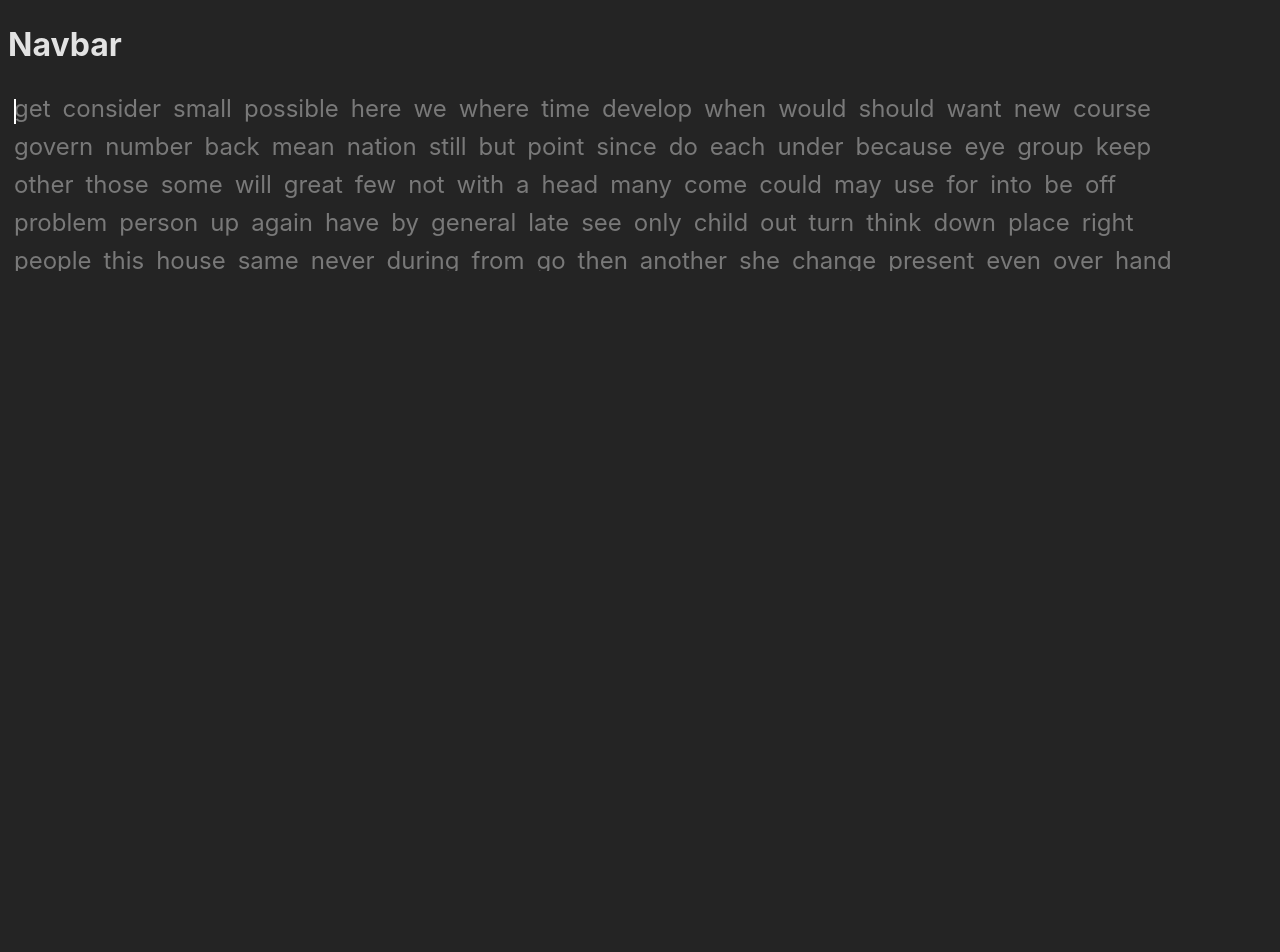
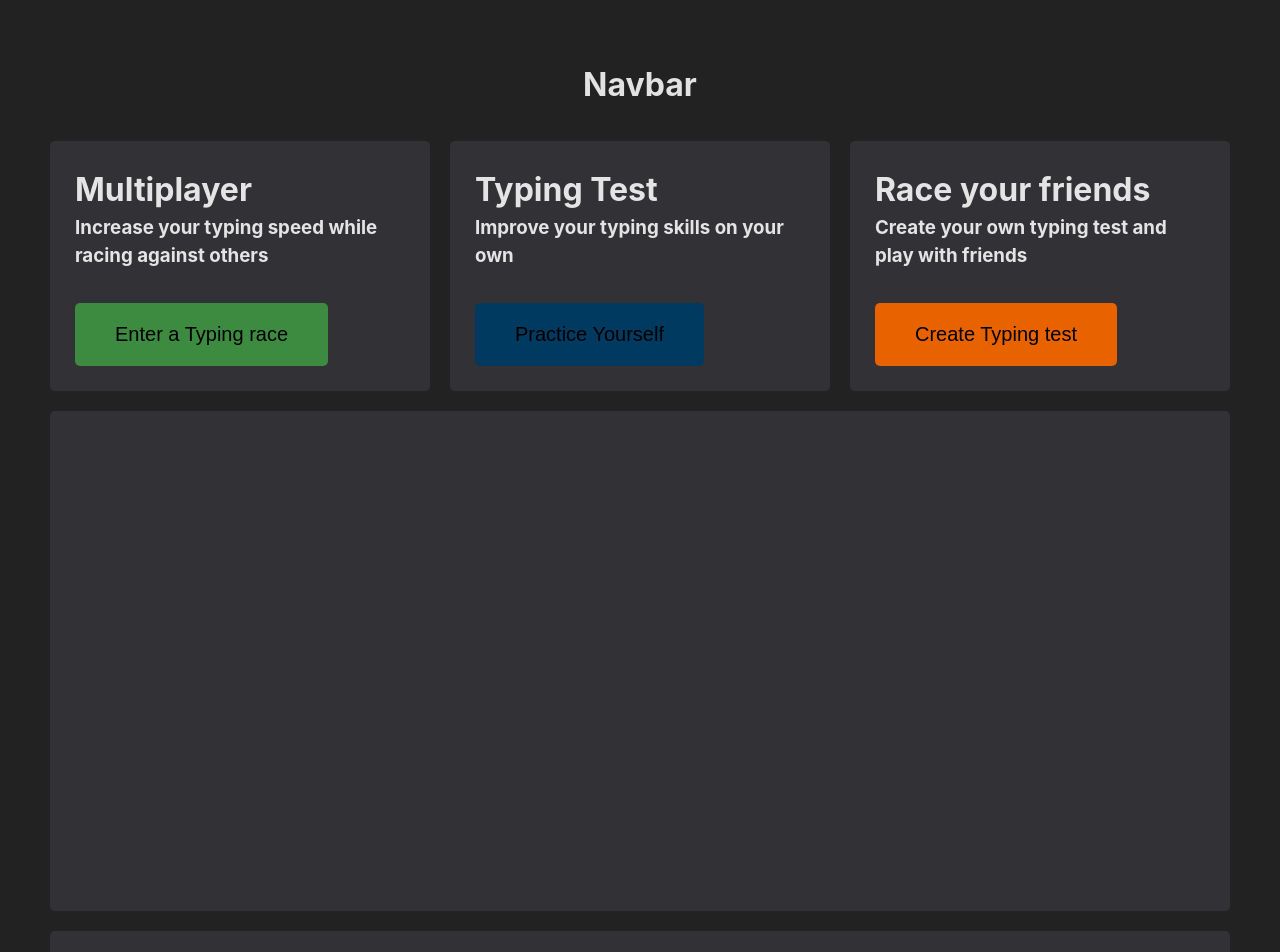
Before and after one commit to MisterCxmpy/typely-client, a React (Vite) app: page / in a window 1280 px wide. Shown: the top 952 px of the page. Before the commit the page ends 800 px from the top, so only its background shows below. Built offline with nearby package versions, Linux system fonts and the light colour scheme.

Commit message:
style home page, add functionality to redirect to practice page

```diff
--- a/src/App.css
+++ b/src/App.css
@@ -1,4 +1,12 @@
+#root {
+  max-width: 1280px;
+  margin: 0 auto;
+  padding: 2rem;
+  text-align: center;
+}
+
 .container {
   position: relative;
-  width: 1200px;
+  width: 100%;
+  height: auto;
 }
--- a/src/App.jsx
+++ b/src/App.jsx
@@ -3,13 +3,15 @@ import { Route, Routes } from "react-router-dom";
 import "./App.css";
 import { WordsContainer } from "./components";
 import { Navbar } from "./layouts";
+import { Home } from "./pages";
 
 function App() {
   return (
     <div className="container">
       <Routes>
         <Route path="/" element={<Navbar />}>
-          <Route index element={<WordsContainer />} />
+          <Route index element={<Home />} />
+          <Route path="/practice" element={<WordsContainer />} />
         </Route>
       </Routes>
     </div>
--- a/src/index.css
+++ b/src/index.css
@@ -5,7 +5,7 @@
 
   color-scheme: light dark;
   color: rgba(255, 255, 255, 0.87);
-  background-color: #242424;
+  background-color: #222223;
 
   font-synthesis: none;
   text-rendering: optimizeLegibility;
--- a/src/pages/Home/index.jsx
+++ b/src/pages/Home/index.jsx
@@ -1,7 +1,35 @@
 import React from 'react'
+import styles from "./index.module.css"
+import { useNavigate } from 'react-router-dom'
 
 export default function Home() {
+  const navigate = useNavigate()
+
   return (
-    <h1>Home page</h1>
+    <div className={styles["container"]}>
+      <div className={styles["game-modes"]}>
+        <div className={styles["mode"]}>
+          <h1>Multiplayer</h1>
+          <h3>Increase your typing speed while racing against others</h3>
+          <button className={styles["multiplayer-btn"]}>Enter a Typing race</button>
+        </div>
+        <div className={styles["mode"]}>
+          <h1>Typing Test</h1>
+          <h3>Improve your typing skills on your own</h3>
+          <button onClick={() => navigate("/practice")} className={styles["typing-test-btn"]}>Practice Yourself</button>
+        </div>
+        <div className={styles["mode"]}>
+          <h1>Race your friends</h1>
+          <h3>Create your own typing test and play with friends</h3>
+          <button className={styles["race-your-friends-btn"]}>Create Typing test</button>
+        </div>
+      </div>
+      <div className={styles["profile-panel"]}>
+
+      </div>
+      <div className={styles["leaderboard-panel"]}>
+
+      </div>
+    </div>
   )
 }
--- /dev/null
+++ b/src/pages/Home/index.module.css
@@ -0,0 +1,62 @@
+.container {
+  display: flex;
+  flex-direction: column;
+}
+
+.game-modes {
+  display: grid;
+  grid-template-columns: repeat(3, 1fr);
+}
+
+.mode {
+  min-height: 200px;
+  height: auto;
+  width: auto;
+  background: #323236;
+  border-radius: 5px;
+  margin: 10px;
+  text-align: start;
+  padding: 25px;
+  display: flex;
+  flex-direction: column;
+}
+.mode > h1 {
+  margin: 0;
+}
+.mode > h3 {
+  margin: 0;
+}
+.mode > button {
+  width: -moz-fit-content;
+  width: fit-content;
+  padding: 1.25rem 2.5rem;
+  font-size: 20px;
+  border-radius: 5px;
+  border: none;
+  margin-top: auto;
+  font-weight: 500;
+  cursor: pointer;
+}
+.mode > button.multiplayer-btn {
+  background: #3d8b40;
+}
+.mode > button.typing-test-btn {
+  background: #003a61;
+}
+.mode > button.race-your-friends-btn {
+  background: #e86200;
+}
+
+.profile-panel {
+  height: 500px;
+  background: #323236;
+  border-radius: 5px;
+  margin: 10px;
+}
+
+.leaderboard-panel {
+  height: 500px;
+  background: #323236;
+  border-radius: 5px;
+  margin: 10px;
+}/*# sourceMappingURL=index.module.css.map */
--- /dev/null
+++ b/src/pages/Home/index.module.scss
@@ -0,0 +1,67 @@
+.container {
+  display: flex;
+  flex-direction: column;
+}
+
+.game-modes {
+  display: grid;
+  grid-template-columns: repeat(3, 1fr);
+}
+
+.mode {
+  min-height: 200px;
+  height: auto;
+  width: auto;
+  background: #323236;
+  border-radius: 5px;
+  margin: 10px;
+  text-align: start;
+  padding: 25px;
+  display: flex;
+  flex-direction: column;
+
+  > h1 {
+    margin: 0;
+  }
+
+  > h3 {
+    margin: 0;
+  }
+
+  > button {
+    width: fit-content;
+    padding: 1.25rem 2.5rem;
+    font-size: 20px;
+    border-radius: 5px;
+    border: none;
+    margin-top: auto;
+    font-weight: 500;
+    cursor: pointer;
+
+    &.multiplayer-btn {
+      background: #3d8b40;
+    }
+
+    &.typing-test-btn {
+      background: #003a61;
+    }
+
+    &.race-your-friends-btn {
+      background: #e86200;
+    }
+  }
+}
+
+.profile-panel {
+  height: 500px;
+  background: #323236;
+  border-radius: 5px;
+  margin: 10px;
+}
+
+.leaderboard-panel {
+  height: 500px;
+  background: #323236;
+  border-radius: 5px;
+  margin: 10px;
+}
```
Also changed, not shown: 1 other file (tests, documents, lock files or other folders).
